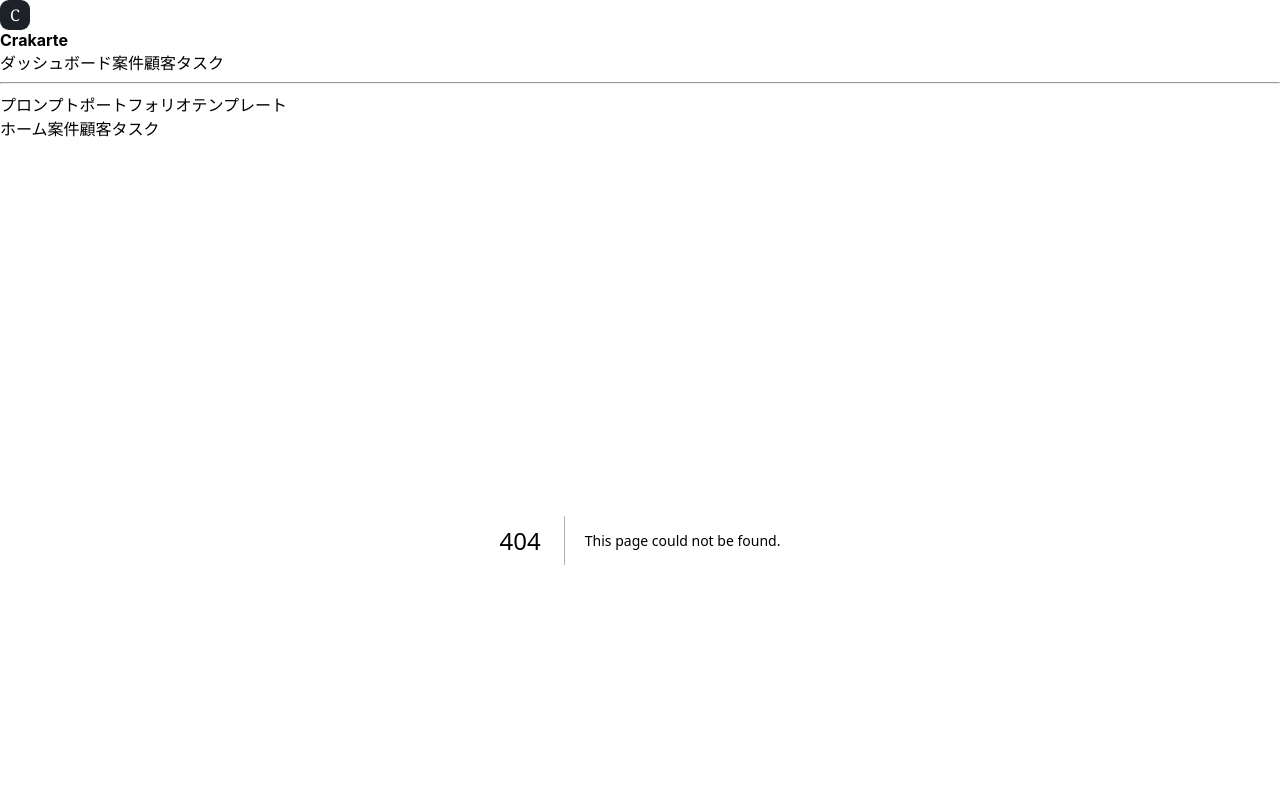
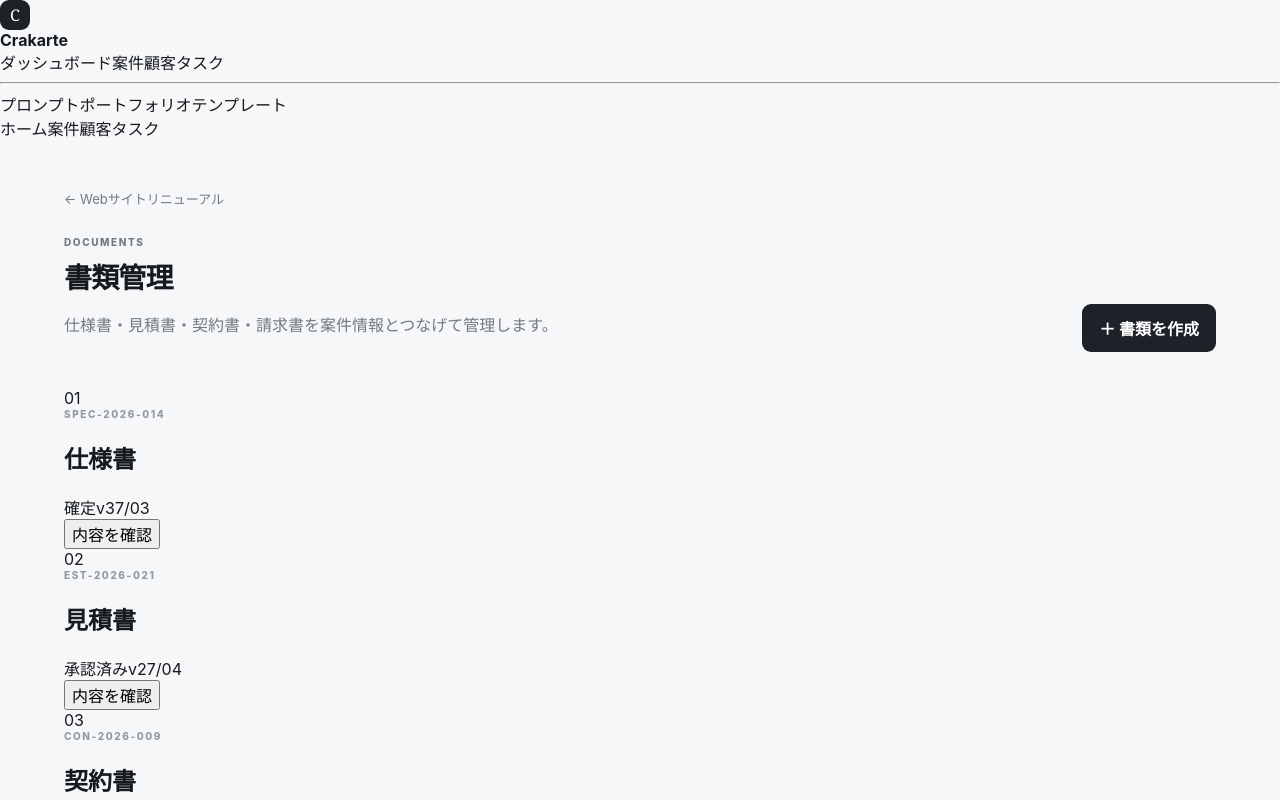
Before and after one commit to karukimori-wq/crakarte, a Next.js app: page /projects/web-renewal/documents in a window 1280 px wide. Before the commit this address had no page. Shown: the top 800 px of the page. Built offline with nearby package versions, Linux system fonts and the light colour scheme.

Commit message:
Add project documents prototype

```diff
--- /dev/null
+++ b/src/app/projects/web-renewal/documents/page.tsx
@@ -0,0 +1,2 @@
+const docs=[{type:"仕様書",no:"SPEC-2026-014",status:"確定",date:"7/03",version:"v3"},{type:"見積書",no:"EST-2026-021",status:"承認済み",date:"7/04",version:"v2"},{type:"契約書",no:"CON-2026-009",status:"合意済み",date:"7/05",version:"v1"},{type:"請求書",no:"INV-2026-032",status:"未発行",date:"—",version:"—"}];
+export default function Documents(){return <main className="standalone"><a className="back" href="/projects/web-renewal">← Webサイトリニューアル</a><header className="page-head"><div><p className="eyebrow">DOCUMENTS</p><h1>書類管理</h1><p>仕様書・見積書・契約書・請求書を案件情報とつなげて管理します。</p></div><button className="primary">＋ 書類を作成</button></header><section className="document-flow">{docs.map((d,i)=><article className="document-card" key={d.type}><div className="document-number">0{i+1}</div><p className="section-label">{d.no}</p><h2>{d.type}</h2><div className="document-meta"><span>{d.status}</span><span>{d.version}</span><span>{d.date}</span></div><button>{d.status==="未発行"?"作成する":"内容を確認"}</button></article>)}</section><section className="panel section-block"><div className="section-head"><div><p className="section-label">REUSE</p><h2>案件情報の再利用</h2></div></div><p className="memo">顧客情報、制作内容、金額、納期などを前の書類から引き継ぎ、同じ内容を何度も入力しない設計です。</p></section></main>}
```
